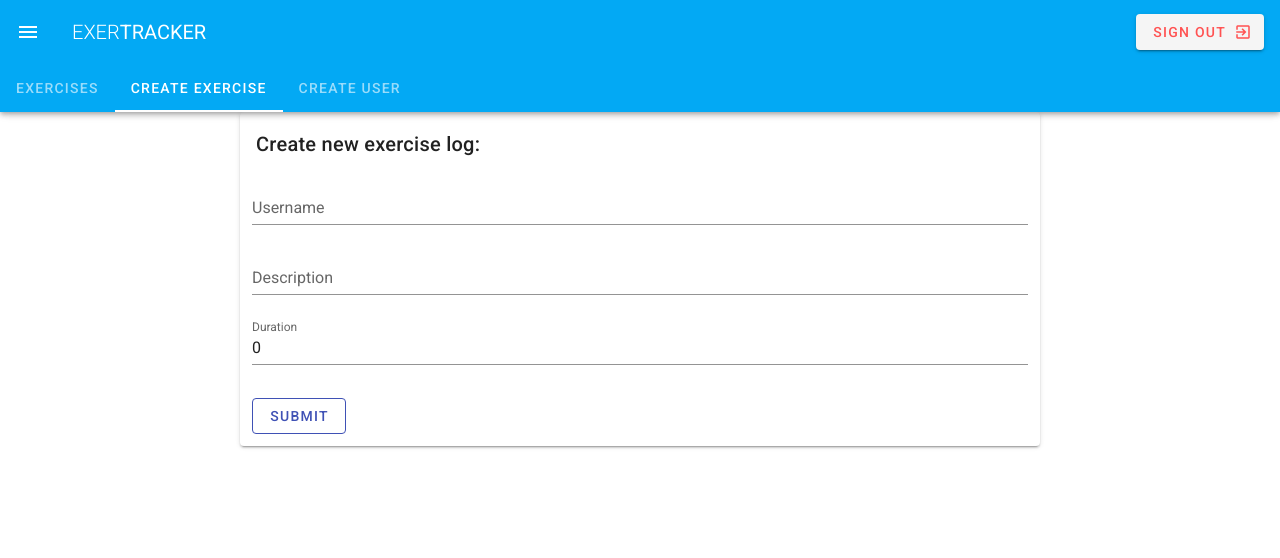
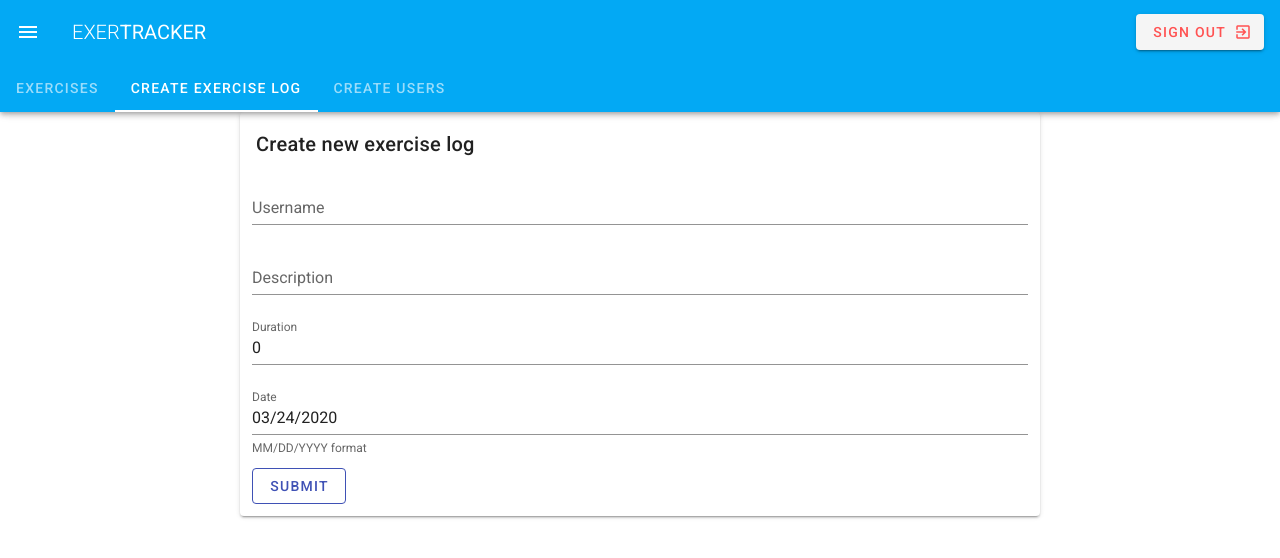
Before and after one commit to ian038/ExerTracker, a Vue app in the folder client/: page /#/create in a window 1280 px wide. Shown: the top 558 px of the page. Built offline with nearby package versions, Linux system fonts and the light colour scheme.

Commit message:
Added create exercise and create users component

```diff
--- a/client/package.json
+++ b/client/package.json
@@ -8,6 +8,7 @@
     "lint": "vue-cli-service lint"
   },
   "dependencies": {
+    "axios": "^0.19.2",
     "core-js": "^3.6.4",
     "vue": "^2.6.11",
     "vue-router": "^3.1.6",
--- a/client/src/components/CreateExercises.vue
+++ b/client/src/components/CreateExercises.vue
@@ -1,24 +1,38 @@
 <template>
   <v-card class="mx-auto" max-width="800px">
-      <v-card-title>Create new exercise log:</v-card-title>
-      <v-form
-       ref="form"
-        v-model="valid"
-        lazy-validation
-        class="px-3"
-        >
+      <v-card-title>Create new exercise log</v-card-title>
+      <v-form ref="form" lazy-validation class="px-3">
         <v-text-field v-model="username" label="Username" :rules="usernameRules"></v-text-field>
         <v-text-field v-model="description" label="Description" :rules="descriptionRules"></v-text-field>
         <v-text-field v-model="duration" label="Duration" :rules="durationRules"></v-text-field>
-
-        <v-btn outlined color="indigo" class="mx-0 mt-3 mb-3">Submit</v-btn>
+        <v-menu
+          transition="scale-transition"
+          offset-y
+          max-width="290px"
+          min-width="290px"
+        >
+          <template v-slot:activator="{ on }">
+            <v-text-field
+              v-model="dateFormatted"
+              label="Date"
+              hint="MM/DD/YYYY format"
+              persistent-hint
+              @blur="date = parseDate(dateFormatted)"
+              v-on="on"
+            ></v-text-field>
+          </template>
+          <v-date-picker v-model="date" no-title></v-date-picker>
+        </v-menu>
+        <v-btn outlined color="indigo" class="mx-0 mt-3 mb-3" @click="Submit" :loading="loading">Submit</v-btn>
     </v-form>
   </v-card>
 </template>
 
 <script>
+import axios from 'axios';
+
 export default {
-    data: () => {
+    data: vm => {
         return {
             username:'',
             usernameRules: [
@@ -26,13 +40,56 @@ export default {
             ],
             description: '',
             descriptionRules: [
-                v => !!v || 'Username is required'
+                v => !!v || 'Description is required'
             ],
             duration: 0,
             durationRules: [
-                v => !!v || 'Username is required'
-            ]
+                v => !!v || 'Duration is required'
+            ],
+            date: new Date().toISOString().substr(0, 10),
+            dateFormatted: vm.formatDate(new Date().toISOString().substr(0, 10)),
+            loading: false
         }
+    },
+    computed: {
+      formattedDate () {
+        return this.formatDate(this.date)
+      },
+    },
+    watch: {
+      date () {
+        this.dateFormatted = this.formatDate(this.date)
+      },
+    },
+    methods: {
+        Submit(e) {
+            e.preventDefault();
+
+            if(this.$refs.form.validate()) {
+                this.loading = true
+                const exercise = {
+                    username: this.username,
+                    description: this.description,
+                    duration: this.duration,
+                    date: this.date
+                }
+                axios.post('http://localhost:5000/exercises/add', exercise)
+                     .then(res => console.log(res.data))
+                window.location = '/'
+            }
+        },
+        formatDate (date) {
+        if (!date) return null
+
+        const [year, month, day] = date.split('-')
+        return `${month}/${day}/${year}`
+      },
+      parseDate (date) {
+        if (!date) return null
+
+        const [month, day, year] = date.split('/')
+        return `${year}-${month.padStart(2, '0')}-${day.padStart(2, '0')}`
+      },
     }
 }
 </script>
--- a/client/src/components/CreateUsers.vue
+++ b/client/src/components/CreateUsers.vue
@@ -1,5 +1,40 @@
 <template>
-    <div class='create-users'>
-        <h1>Create users</h1>
-    </div>
+  <v-card class="mx-auto" max-width="800px">
+      <v-card-title>Create new user</v-card-title>
+      <v-form ref="form" lazy-validation class="px-3">
+        <v-text-field v-model="username" label="Username" :rules="usernameRules"></v-text-field>
+        <v-btn outlined color="indigo" class="mx-0 mt-3 mb-3" @click="Submit" :loading="loading">Submit</v-btn>
+    </v-form>
+  </v-card>
 </template>
+
+<script>
+import axios from 'axios';
+
+export default {
+    data: () => {
+        return {
+            username:'',
+            usernameRules: [
+                v => !!v || 'Username is required'
+            ],
+            loading: false
+        }
+    },
+    methods: {
+        Submit(e) {
+            e.preventDefault();
+
+            if(this.$refs.form.validate()) {
+                this.loading = true
+                const user = {
+                    username: this.username
+                }
+                axios.post('http://localhost:5000/users/add', user)
+                     .then(res => console.log(res.data))
+                window.location = '/'
+            }
+        }
+    }
+}
+</script>
--- a/client/src/components/Dashboard.vue
+++ b/client/src/components/Dashboard.vue
@@ -20,14 +20,12 @@
     </v-app-bar>
       <v-navigation-drawer v-model="drawer" app>
         <v-list>
-          <v-list-item-group v-model="item" color="primary">
+          <v-list-item-group color="primary">
           <v-list-item v-for="item in items" :key="item.id" :to="item.link">
             <v-list-item-icon>
               <v-icon v-text="item.icon"></v-icon>
             </v-list-item-icon>
-            <v-list-contents>
-              <v-list-item-title v-text="item.name"></v-list-item-title>
-            </v-list-contents>
+            <v-list-item-title v-text="item.name"></v-list-item-title>
           </v-list-item>
         </v-list-item-group>
         </v-list>
@@ -43,8 +41,8 @@
       drawer: false,
       links: [
         { id: 1, name: 'Exercises', link: '/' },
-        { id: 2, name: 'Create Exercise', link: '/create' },
-        { id: 3, name: 'Create User', link: '/user' }
+        { id: 2, name: 'Create Exercise Log', link: '/create' },
+        { id: 3, name: 'Create Users', link: '/user' }
       ],
       items: [
         { id: 1, name: 'Home', icon: 'mdi-home', link: '/' },
```
Also changed, not shown: 1 other file (tests, documents, lock files or other folders).
